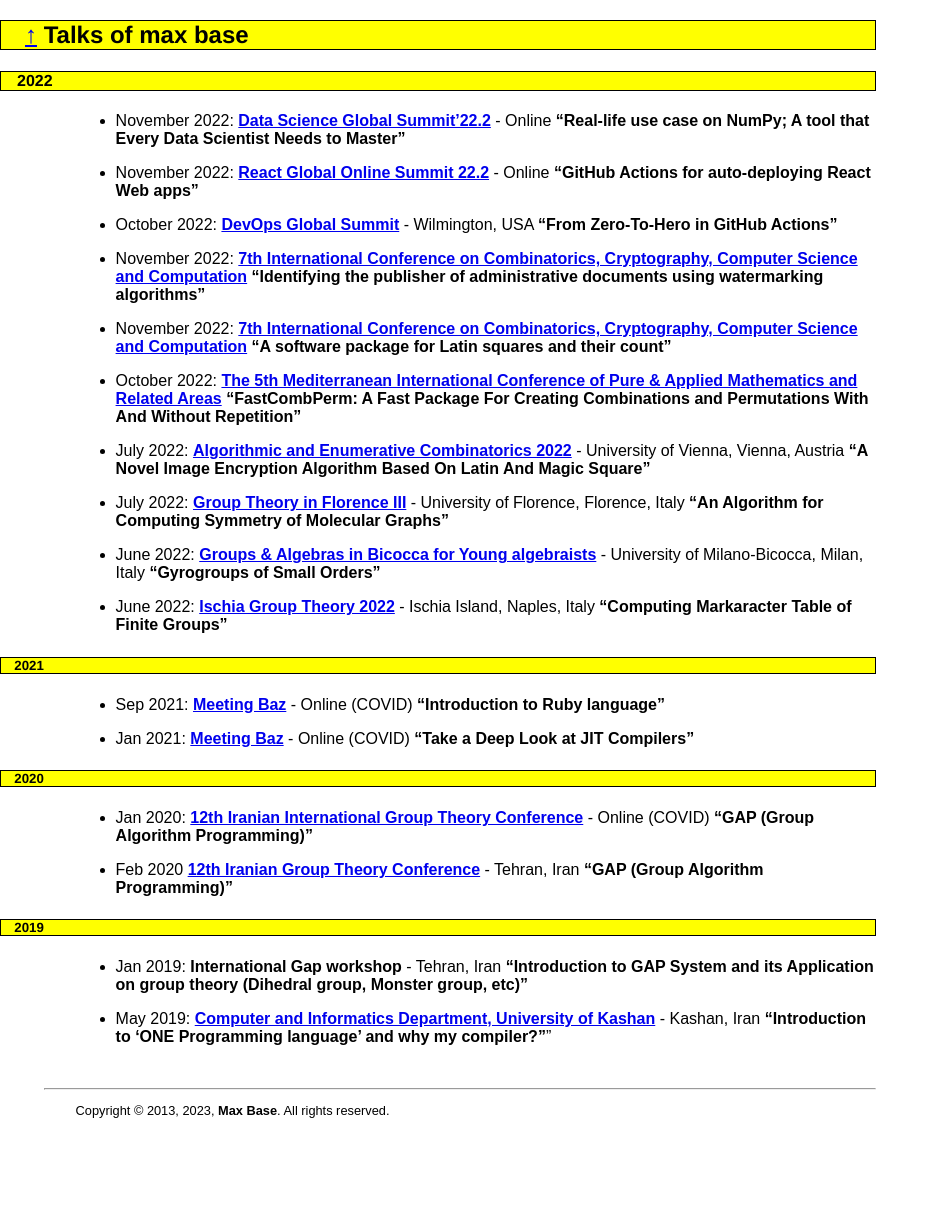
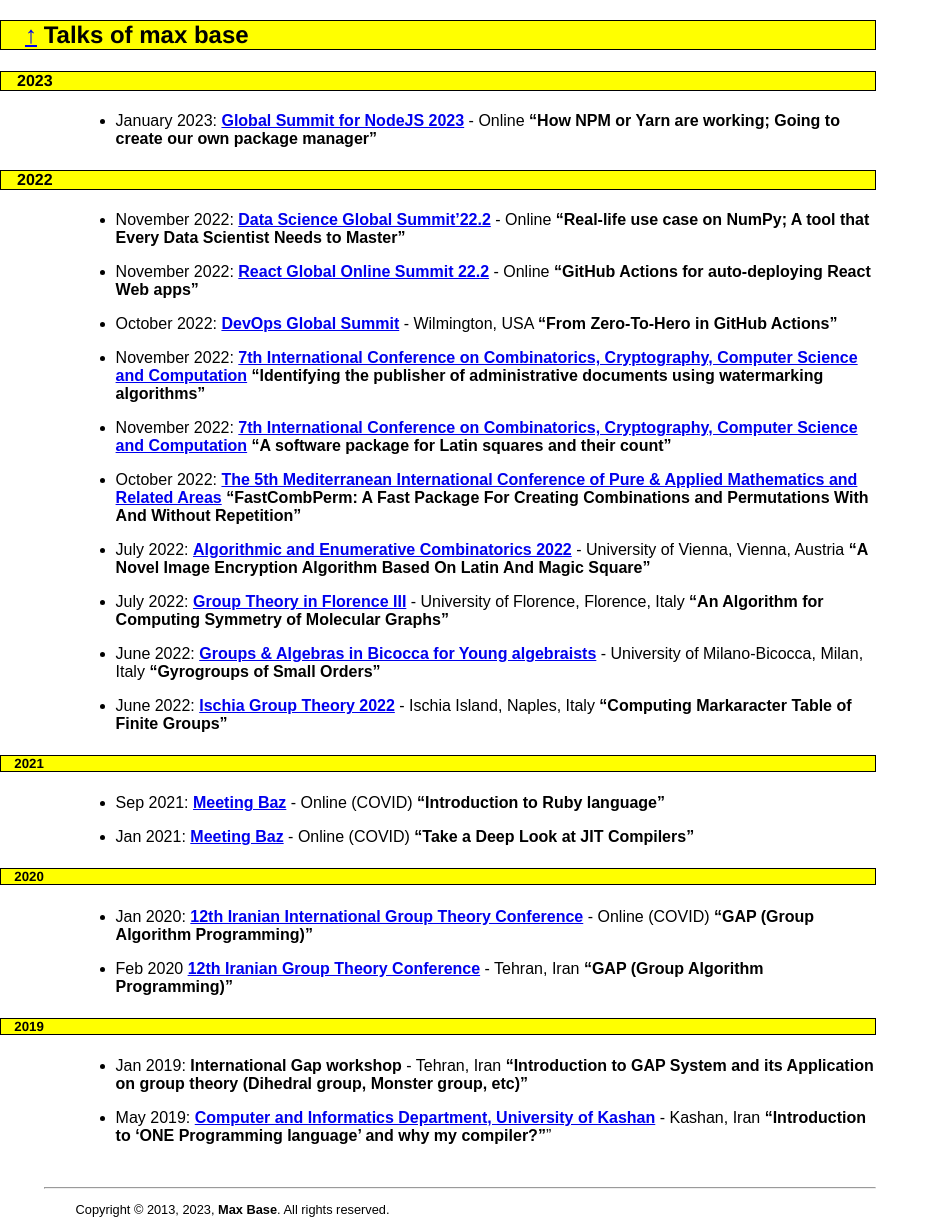
Before and after one commit to BaseMax/Max, a Jekyll site: the page built from talk.md, in a window 1280 px wide. Shown: the whole page, without its empty margins (0-939 px from the left). Built offline with Jekyll 4.4.1, drawn with Linux system fonts in a browser that asks for light colours; before the commit the page ends 1131 px from its top, so only the background shows below that.

Commit message:
Update talks.md

```diff
--- a/_includes/_sections/talks.md
+++ b/_includes/_sections/talks.md
@@ -1,3 +1,8 @@
+#### 2023
+
+* January 2023: **[Global Summit for NodeJS 2023](https://events.geekle.us/nodejs/)** - Online
+   **"How NPM or Yarn are working; Going to create our own package manager"**
+
 #### 2022
 
 * November 2022: **[Data Science Global Summit’22.2](https://events.geekle.us/data-science2/)** - Online
```
